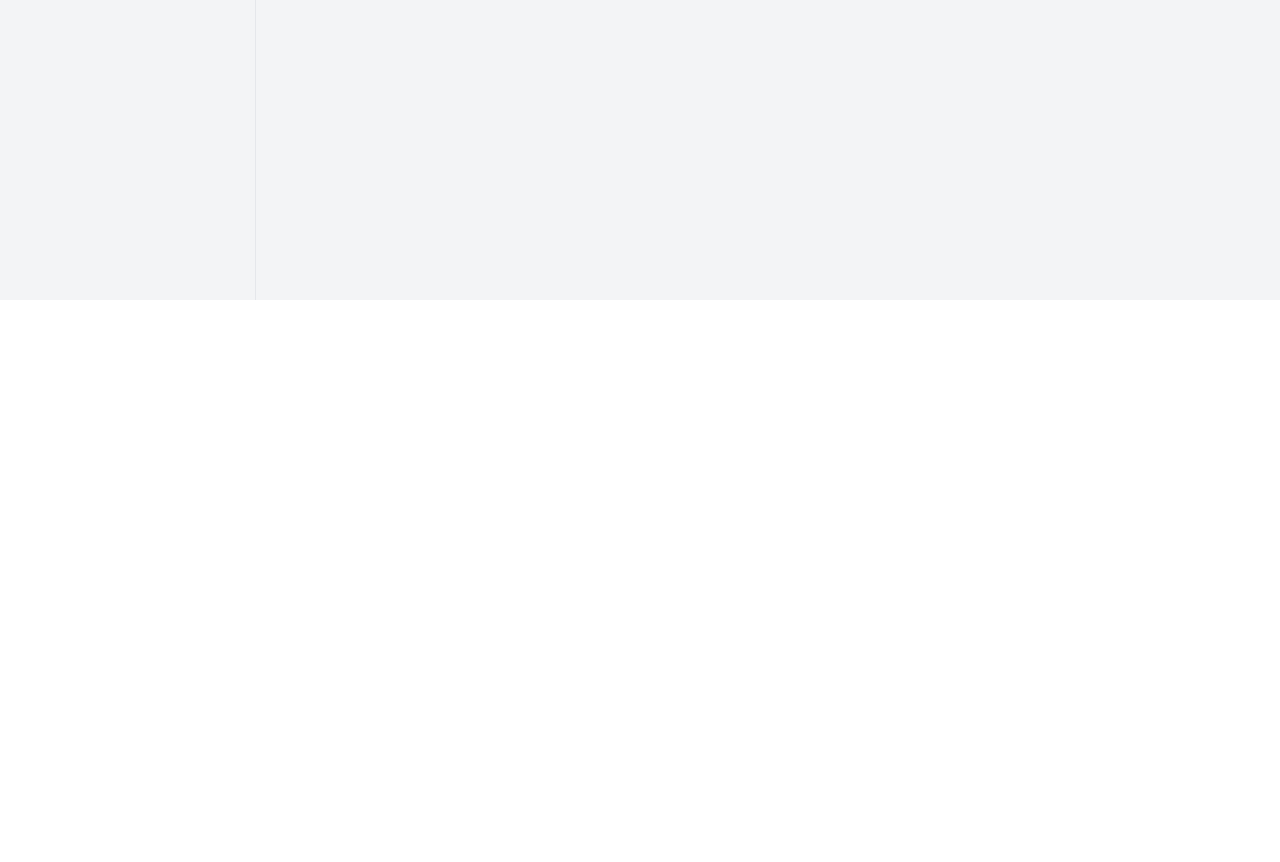
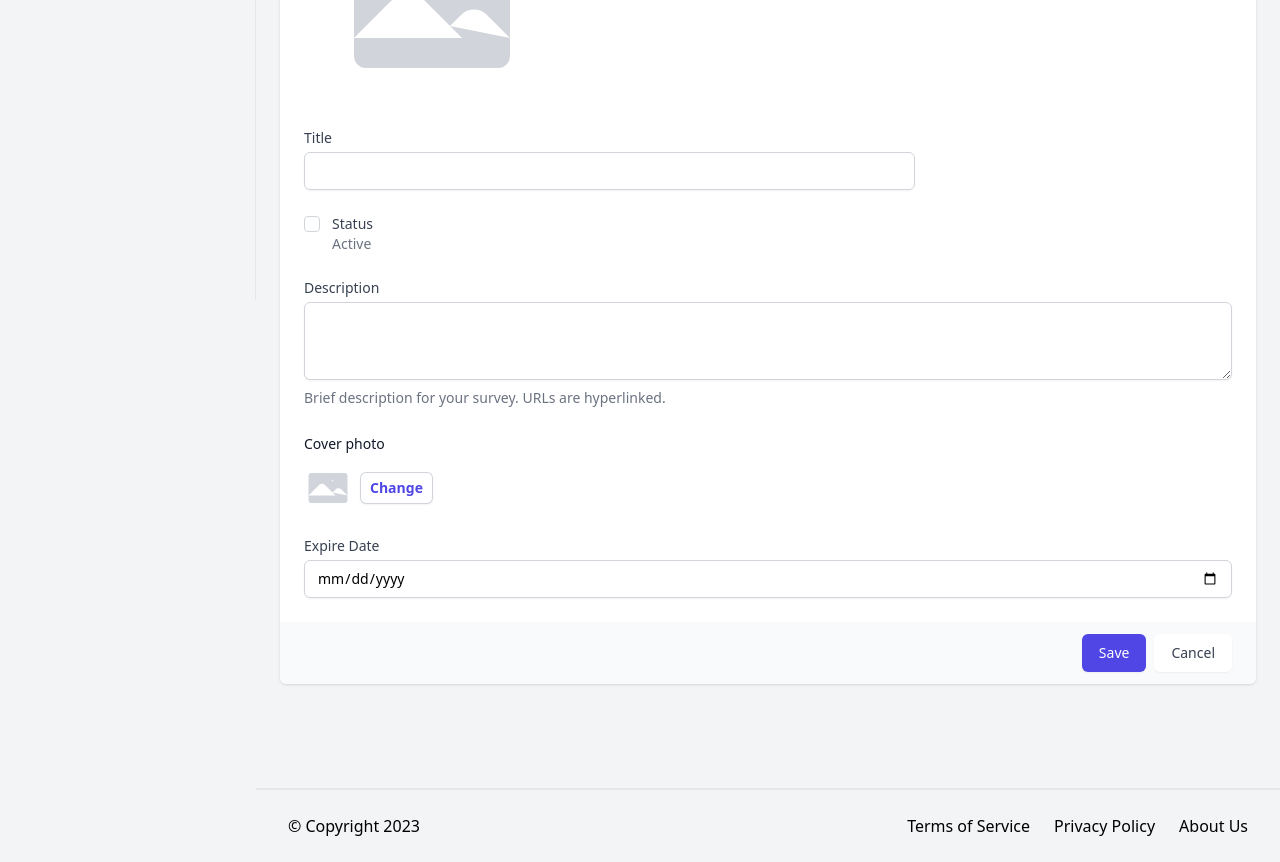
Before and after one commit to AldoRed/Survey-app, a Vue app in the folder survey-app/vue/: page /surveys/create in a window 1280 px wide. Shown: the part 500-1362 px from the top of the page. Before the commit the page ends 800 px from the top, so only its background shows below. Built offline with nearby package versions, Linux system fonts and the light colour scheme; sample sign-in values are in the browser's storage.

Commit message:
SurveyView css and work on Frontend

```diff
--- a/survey-app/vue/src/store/index.js
+++ b/survey-app/vue/src/store/index.js
@@ -103,12 +103,12 @@ const tmpSurveys = [
         id: 2,
         title: 'What superpower would you like to have?',
         slug: 'what-superpower-would-you-like-to-have',
-        status: 'active',
+        status: true,
         image: 'https://picsum.photos/400/400',
         description: 'Superpower is a popular culture term for an imaginary superhuman ability. They are most frequently used in pulp magazines, comic books, science fiction, television programs, video games, and films as the key attribute of a superhero.',
-        created_at: '2021-01-01 00:00:00',
-        updated_at: '2021-01-01 00:00:00',
-        expire_date: '2021-01-01 00:00:00',
+        created_at: '2023-09-09',
+        updated_at: '2023-09-10',
+        expire_date: '2023-09-13',
         questions: [],
     },
     {
--- a/survey-app/vue/src/views/SurveyView.vue
+++ b/survey-app/vue/src/views/SurveyView.vue
@@ -1,7 +1,124 @@
-<template>
-    View or create a survey
+<template v-slot:header>
+    <div class="flex items-center justify-between">
+        <h1 class="text-2xl font-semibold text-gray-900 my-2">
+            {{ model.id ? model.title : 'Create Survey' }}
+        </h1>
+    </div>
+    <pre>{{ model }}</pre>
+    <form @submit.prevent="saveSurvey">
+        <div class="shadow sm:rounded-md sm:overflow-hidden">
+            <div class="px-4 py-5 bg-white space-y-6 sm:p-6">
+                <!-- Image -->
+                <label class="block text-sm font-medium text-gray-700">
+                    Cover photo
+                </label>
+                <div class="mt-1 flex items-center">
+                    <img
+                        v-if="model.image"
+                        :src="model.image"
+                        :alt="model.title"
+                        class="w-64 h-48 object-cover"
+                    />
+                    <svg v-else class="w-64 h-48 text-gray-300" viewBox="0 0 24 24" fill="currentColor" aria-hidden="true">
+                        <path stroke-linecap="round" stroke-linejoin="round" d="M2.25 15.75l5.159-5.159a2.25 2.25 0 013.182 0l5.159 5.159m-1.5-1.5l1.409-1.409a2.25 2.25 0 013.182 0l2.909 2.909m-18 3.75h16.5a1.5 1.5 0 001.5-1.5V6a1.5 1.5 0 00-1.5-1.5H3.75A1.5 1.5 0 002.25 6v12a1.5 1.5 0 001.5 1.5zm10.5-11.25h.008v.008h-.008V8.25zm.375 0a.375.375 0 11-.75 0 .375.375 0 01.75 0z" />
+                    </svg>
+                </div>
+
+                <div class="grid grid-cols-3 gap-6">
+                    <div class="col-span-3 sm:col-span-2">
+                        <label for="title" class="block text-sm font-medium text-gray-700">
+                            Title
+                        </label>
+                        <div class="mt-1 flex rounded-md shadow-sm">
+                            <input type="text" v-model="model.title" id="title" name="title" class="focus:ring-indigo-500 focus:border-indigo-500 flex-1 block w-full rounded-md sm:text-sm border-gray-300">
+                        </div>
+                    </div>
+                </div>
+                <div class="grid grid-cols-3 gap-6">
+                    <div class="flex items-start">
+                        <div class="flex items-center h-5">
+                            <input v-model="model.status" id="status" name="status" type="checkbox" class="focus:ring-indigo-500 h-4 w-4 text-indigo-600 border-gray-300 rounded">
+                        </div>
+                        <div class="ml-3 text-sm">
+                            <label for="status" class="font-medium text-gray-700">Status</label>
+                            <p class="text-gray-500">Active</p>
+                        </div>
+                    </div>
+                </div>
+                <div>
+                    <label for="description" class="block text-sm font-medium text-gray-700">
+                        Description
+                    </label>
+                    <div class="mt-1">
+                        <textarea v-model="model.description" id="description" name="description" rows="3" class="shadow-sm focus:ring-indigo-500 focus:border-indigo-500 mt-1 block w-full sm:text-sm border-gray-300 rounded-md"></textarea>
+                    </div>
+                    <p class="mt-2 text-sm text-gray-500">
+                        Brief description for your survey. URLs are hyperlinked.
+                    </p>
+                </div>
+
+                <div class="col-span-full">
+                    <label for="photo" class="block text-sm font-medium leading-6 text-gray-900">Cover photo</label>
+                    <div class="mt-2 flex items-center">
+                        <img v-if="model.title" :src="model.image" :alt="model.title" class="h-12 w-12 object-cover rounded-md">
+                        <svg v-else class="h-12 w-12 text-gray-300" viewBox="0 0 24 24" fill="currentColor" aria-hidden="true">
+                            <path stroke-linecap="round" stroke-linejoin="round" d="M2.25 15.75l5.159-5.159a2.25 2.25 0 013.182 0l5.159 5.159m-1.5-1.5l1.409-1.409a2.25 2.25 0 013.182 0l2.909 2.909m-18 3.75h16.5a1.5 1.5 0 001.5-1.5V6a1.5 1.5 0 00-1.5-1.5H3.75A1.5 1.5 0 002.25 6v12a1.5 1.5 0 001.5 1.5zm10.5-11.25h.008v.008h-.008V8.25zm.375 0a.375.375 0 11-.75 0 .375.375 0 01.75 0z" />
+                        </svg>
+
+                        <button type="button" class="rounded-md bg-white mx-2 px-2.5 py-1.5 text-sm font-semibold text-gray-900 shadow-sm ring-1 ring-inset ring-gray-300 hover:bg-gray-50">
+                            <label for="file-upload" class="relative cursor-pointer rounded-md bg-white font-semibold text-indigo-600 focus-within:outline-none focus-within:ring-2 focus-within:ring-indigo-600 focus-within:ring-offset-2 hover:text-indigo-500">
+                                <span>Change</span>
+                                <input id="file-upload" name="file-upload" type="file" class="sr-only" />
+                            </label>
+                        </button>
+
+                    </div>
+                </div>
+
+                <div>
+                    <label for="expire_date" class="block text-sm font-medium text-gray-700">
+                        Expire Date
+                    </label>
+                    <div class="mt-1">
+                        <input type="date" v-model="model.expire_date" id="expire_date" name="expire_date" class="shadow-sm focus:ring-indigo-500 focus:border-indigo-500 mt-1 block w-full sm:text-sm border-gray-300 rounded-md">
+                    </div>
+                </div>
+
+            </div>
+
+            <div class="px-4 py-3 bg-gray-50 text-right sm:px-6">
+                <button type="submit" class="inline-flex justify-center py-2 px-4 border border-transparent shadow-sm text-sm font-medium rounded-md text-white bg-indigo-600 hover:bg-indigo-500 focus:outline-none">
+                    Save
+                </button>
+
+                <router-link to="/surveys" class="ml-2 inline-flex justify-center py-2 px-4 border border-transparent shadow-sm text-sm font-medium rounded-md text-gray-700 bg-white hover:bg-gray-50 focus:outline-none">
+                    Cancel
+                </router-link>
+
+            </div>
+        </div>
+    </form>
 </template>
 
 <script setup>
+import store from '../store';
+import { ref } from 'vue';
+import { useRoute } from 'vue-router';
 
+const route = useRoute();
+
+let model = ref({
+    title: '',
+    status: false,
+    description: null,
+    image: null,
+    expire_date: null,
+    questions: [],
+})
+
+if(route.params.id) {
+    model.value = store.state.surveys.find(
+        (s) => s.id === parseInt(route.params.id)
+    );
+}
 </script>
--- a/survey-app/vue/src/views/Surveys.vue
+++ b/survey-app/vue/src/views/Surveys.vue
@@ -14,7 +14,7 @@
             <svg xmlns="http://www.w3.org/2000/svg" fill="none" viewBox="0 0 24 24" stroke-width="1.5" stroke="currentColor" class="w-6 h-6">
                 <path stroke-linecap="round" stroke-linejoin="round" d="M12 4.5v15m7.5-7.5h-15" />
             </svg>
-            Create Survey
+            Add new survey
             </router-link>
 
         </div>
```
